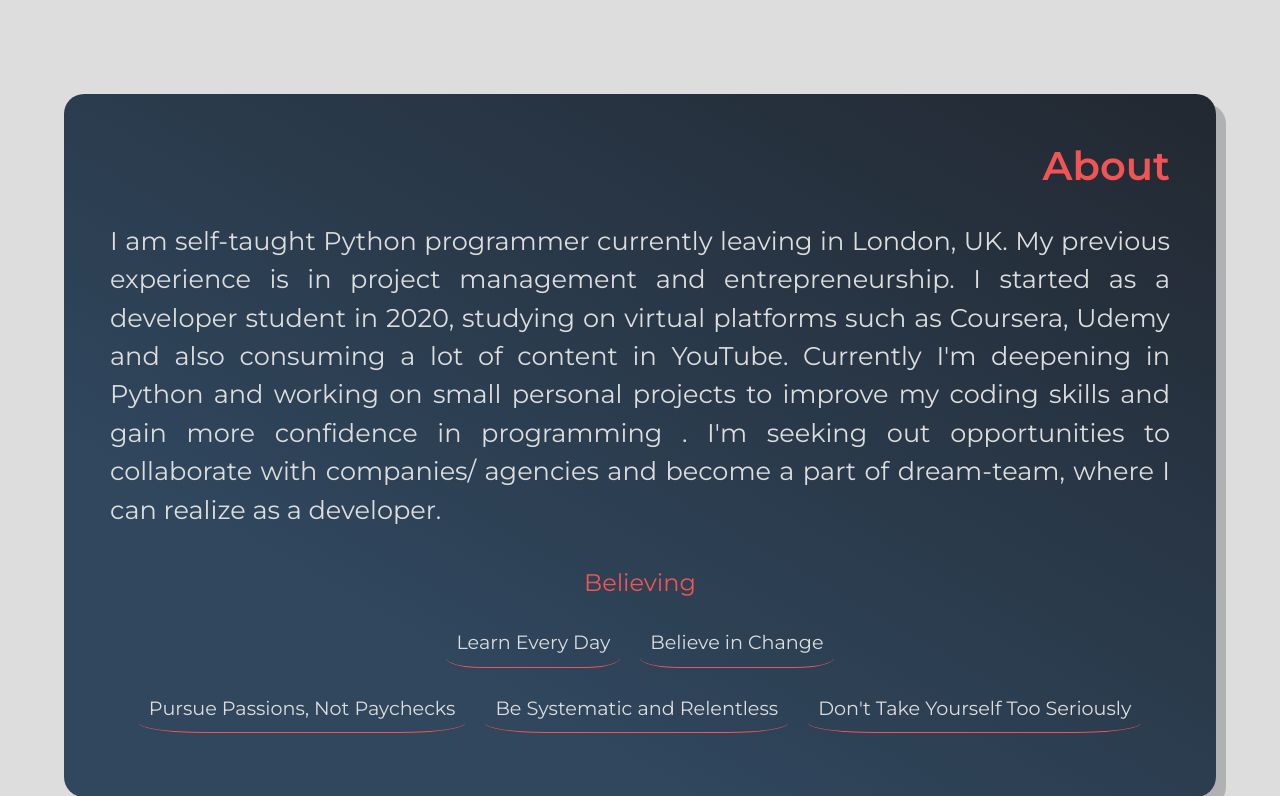
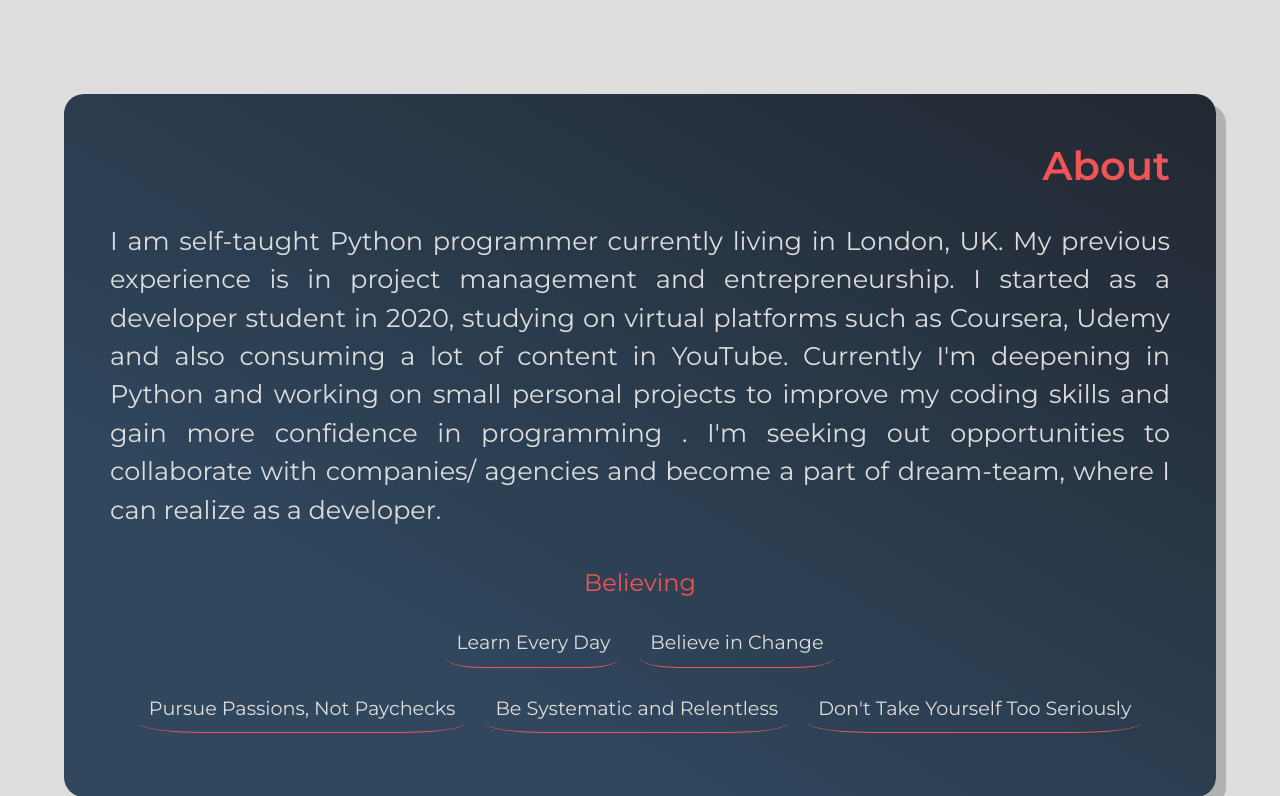
Before and after one commit to AigulDj/MyPersonalSite, a Flask app: page / in a window 1280 px wide. Shown: the part 640-1436 px from the top of the page. Run offline with Flask 2, Linux system fonts and the light colour scheme; some libraries are stand-ins or nearby versions.

Commit message:
Fix Grammer

```diff
--- a/static/css/style.css
+++ b/static/css/style.css
@@ -45,7 +45,6 @@ ul {
     align-items: center;
     flex-wrap: wrap;
     margin: .5rem auto;
-
 }
 .nav-list {
     margin: auto auto auto 0;
@@ -116,7 +115,7 @@ button.cv-download {
     justify-content: space-between;
     align-items: center;
     color: #F05454;
-    padding-top: 130px
+    padding-top: 130px;
 }
 @media only screen and (max-width: 960px) {
 .a-home-row {
@@ -173,7 +172,7 @@ p.home-subtitle {
 }
 .a-tile:hover {
     padding: 3em 3em 5em;
-    filter: drop-shadow(20px 50px 75px #7e777a); /*make shadow around the item form*/
+    filter: drop-shadow(20px 50px 75px #7e777a); /*makes shadow around the item form*/
 }
 .a-tile-title {
     color: #F05454;
@@ -221,7 +220,7 @@ p.home-subtitle {
     text-align: center;
 }
 .my-believing h4 {
-    color:#F05454;
+    color: #F05454;
     margin-bottom: 20px;
 }
 .belief ul {
@@ -302,7 +301,7 @@ p.home-subtitle {
         padding: 0;
  }
 }
-@media only screen and (min-width: 690px) and (max-width: 960px){
+@media only screen and (min-width: 690px) and (max-width: 960px) {
 .dropdown i {
     font-size: 3em;
     padding: 2rem;
@@ -442,7 +441,6 @@ p.help-block {
 .fab:hover {
     color: #30475E;
 }
-
 footer p {
     margin: 20px auto 50px;
     text-align: center;
--- a/templates/index.html
+++ b/templates/index.html
@@ -88,7 +88,7 @@
             <h2 class="a-tile-title">About</h2>
             <div class="intro-box">
                 <h4 class="intro-text">
-                    I am self-taught Python programmer currently leaving in London, UK.
+                    I am self-taught Python programmer currently living in London, UK.
                     My previous experience is in project management and entrepreneurship.
                     I started as a developer student in 2020, studying on virtual platforms such as
                     Coursera, Udemy and also consuming a lot of content in YouTube.
```
